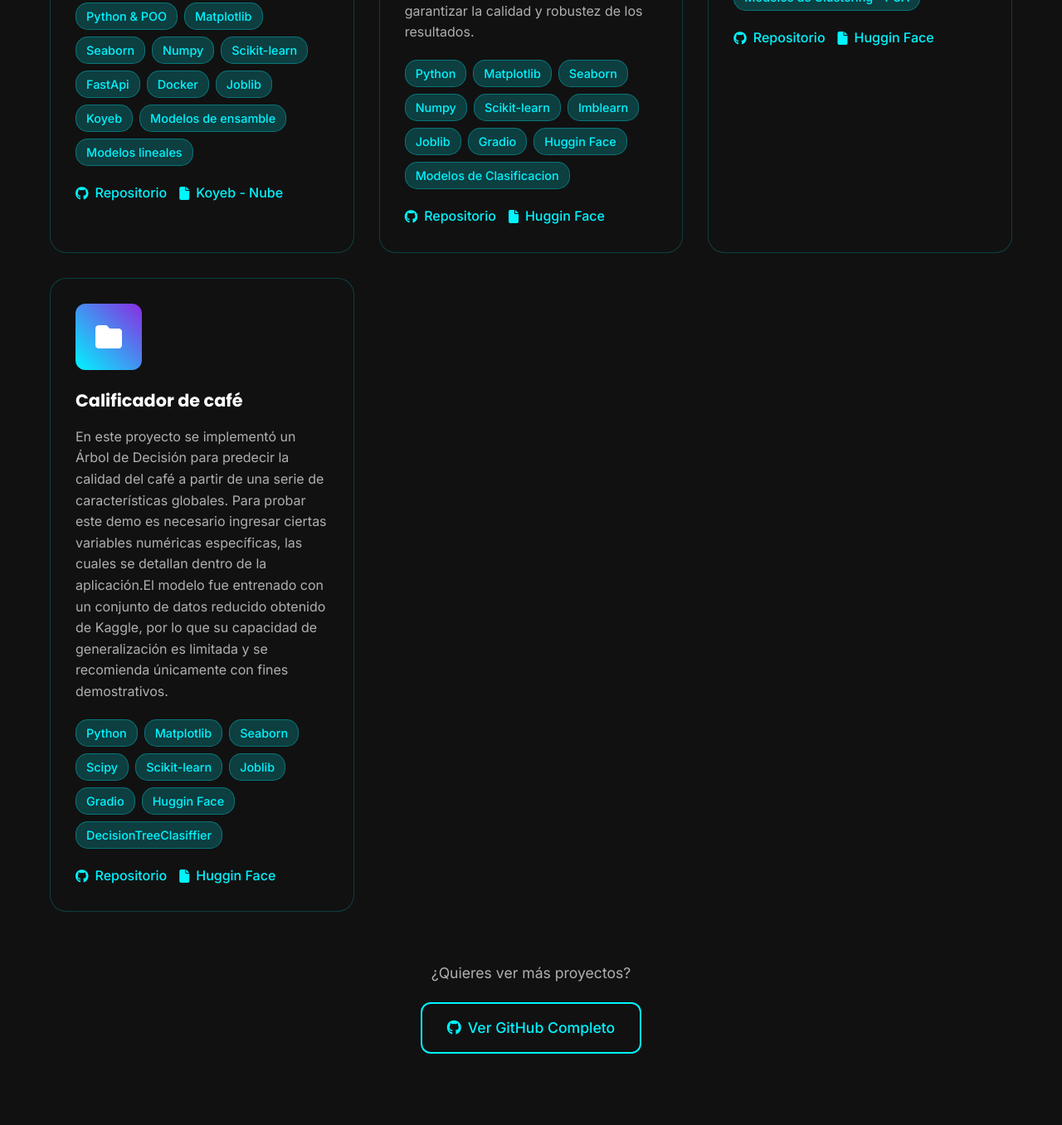
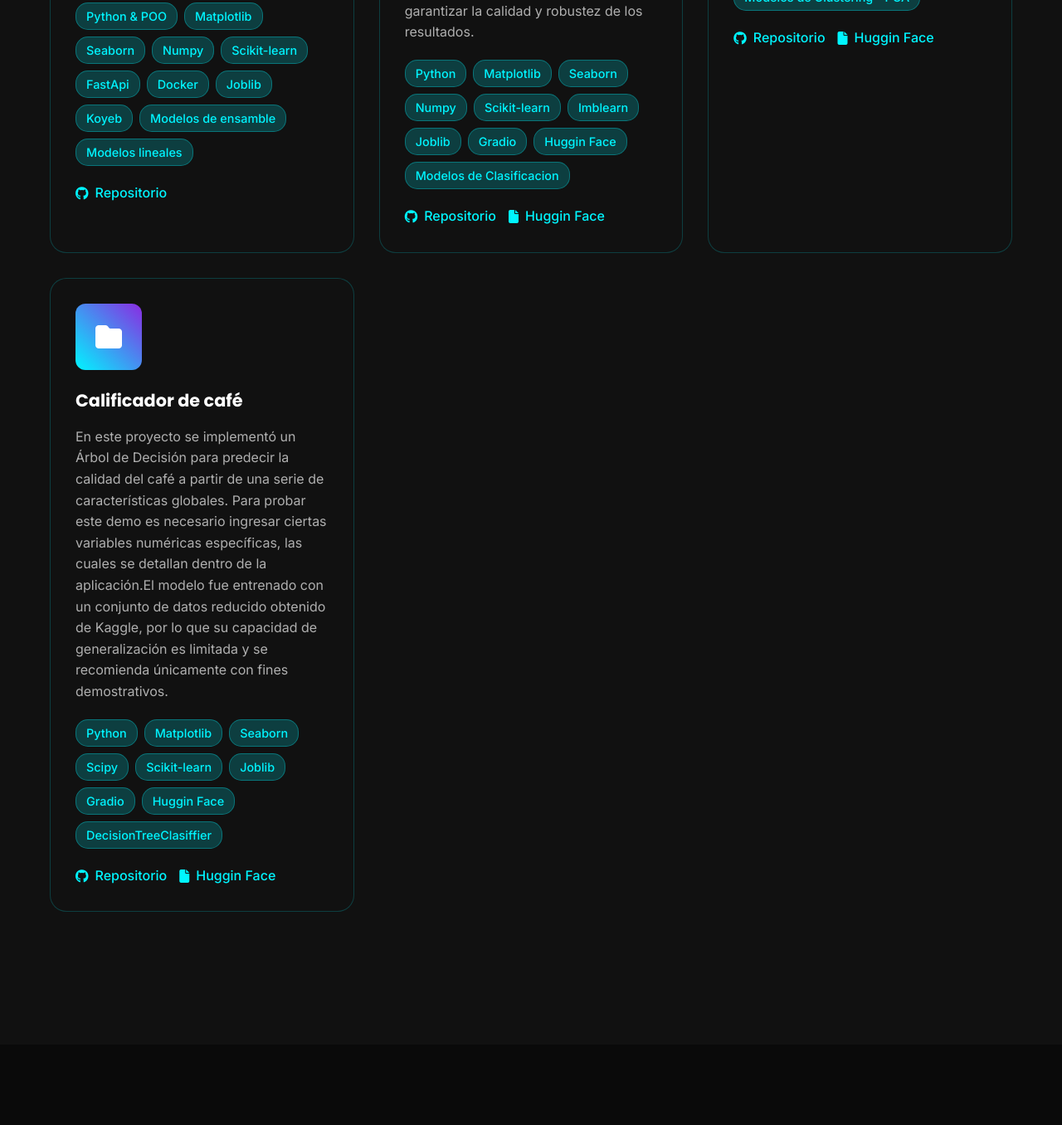
Before and after one commit to JuanAcevedo08/JuanAcevedo08.github.io, a plain HTML site: page docs/index.html in a window 1280 px wide. Shown: the part 3990-5346 px from the top of the page at 83% size. Drawn offline with Linux system fonts and the light colour scheme.

Commit message:
koyeb changed

```diff
--- a/docs/index.html
+++ b/docs/index.html
@@ -349,10 +349,6 @@
                                 <i class="fab fa-github"></i>
                                 Repositorio
                             </a>
-                            <a href="https://suspicious-daune-juandavidacevedon-42795941.koyeb.app/" class="project-link" target="_blank">
-                                <i class="fa-solid fa-file"></i>
-                                Koyeb - Nube
-                            </a>
                         </div>
                     </div>
                     <div class="project-glow"></div>
@@ -456,14 +452,6 @@
                     </div>
                     <div class="project-glow"></div>
                 </div>
-            </div>
-
-            <div class="projects-footer">
-                <p>¿Quieres ver más proyectos?</p>
-                <a href="https://github.com/JuanAcevedo08?tab=repositories" class="btn btn-outline" target="_blank">
-                    <i class="fab fa-github"></i>
-                    Ver GitHub Completo
-                </a>
             </div>
         </div>
     </section>
```
